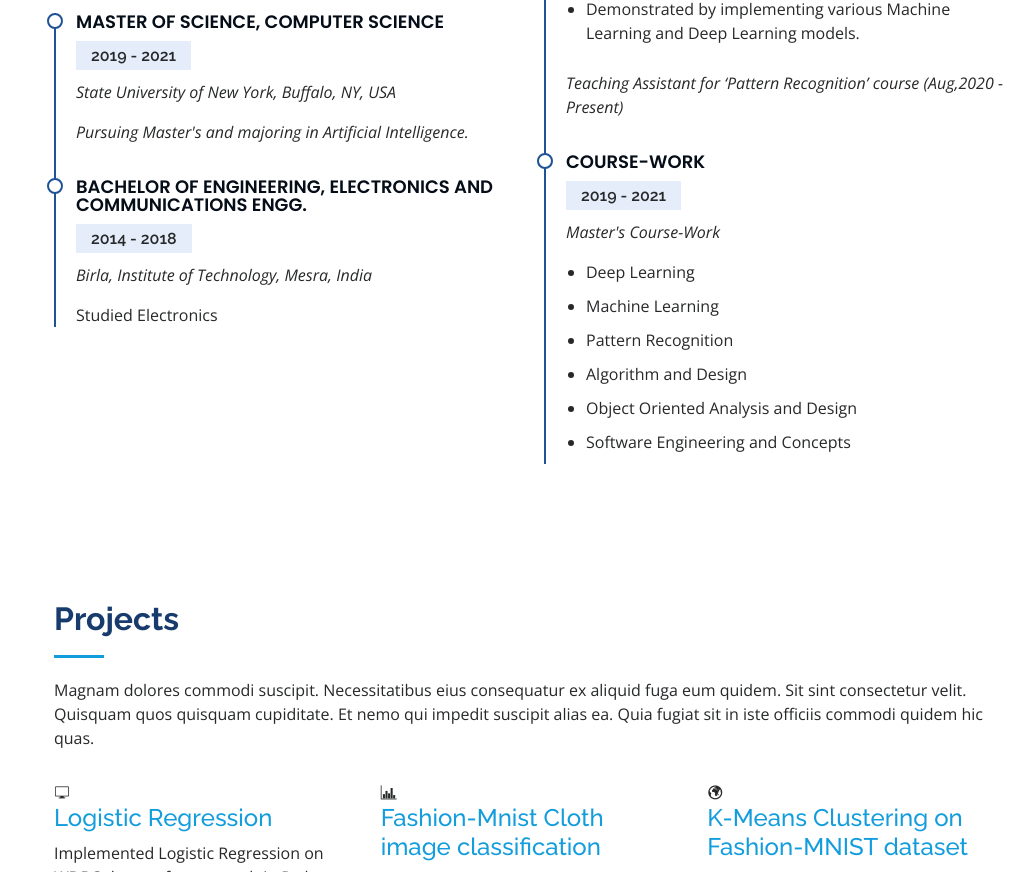
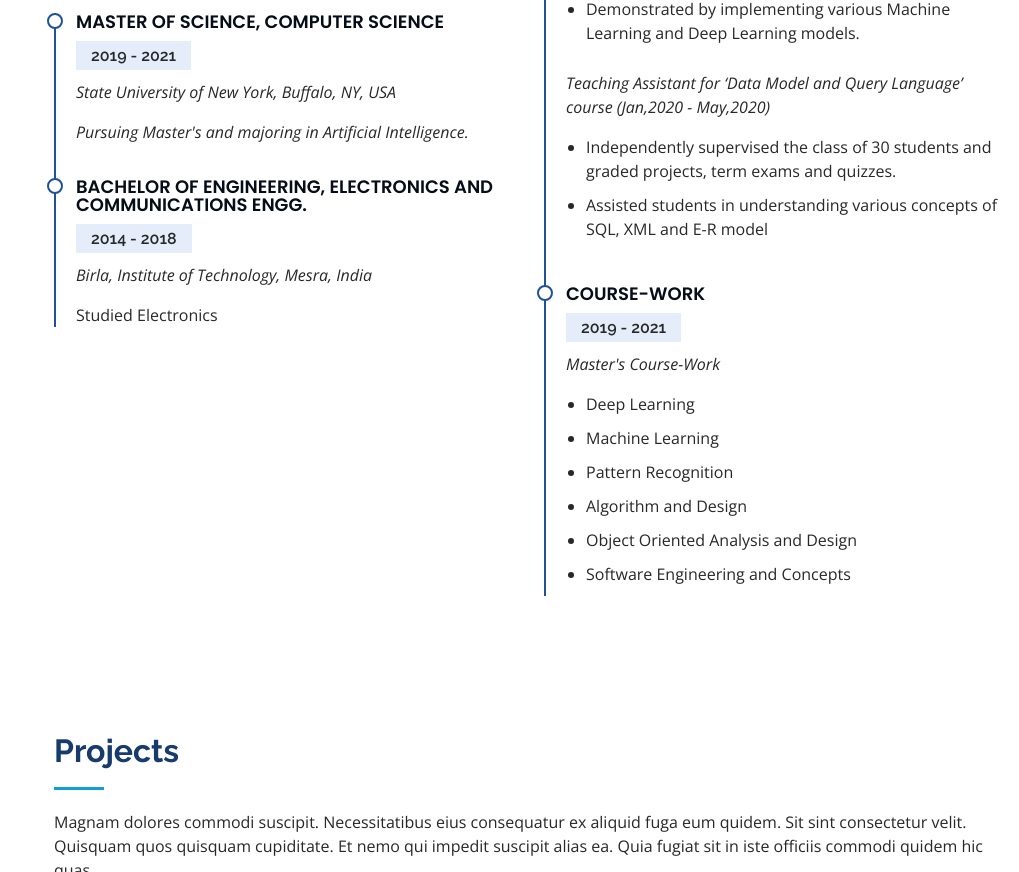
Before and after one commit to jyotisinhaa/jyotisinhaa.github.io, a plain HTML site: page index.html in a window 1280 px wide. Shown: the part 2159-3031 px from the top of the page, without its empty margins (261-1280 px from the left). Drawn offline with nearby package versions, Linux system fonts and the light colour scheme.

Commit message:
Update Experience

```diff
--- a/index.html
+++ b/index.html
@@ -312,7 +312,20 @@
                     Demonstrated by implementing various Machine Learning and Deep Learning models.
                   </li>
                 </ul>
-                <p><em>Teaching Assistant for ‘Pattern Recognition’ course (Aug,2020 - Present) </em></p>
+                <p><em>Teaching Assistant for ‘Data Model and Query Language’ course (Jan,2020 - May,2020) </em></p>
+                <ul>
+                  <li>
+                    Independently supervised the class of 30 students and graded projects, term exams and quizzes.
+
+
+                  </li>
+
+                  <li>
+                    Assisted students in understanding various concepts of SQL, XML and E-R model
+
+
+                  </li>
+                  </ul>
               </div>
               <div class="resume-item">
                 <h4>Course-Work</h4>
```
